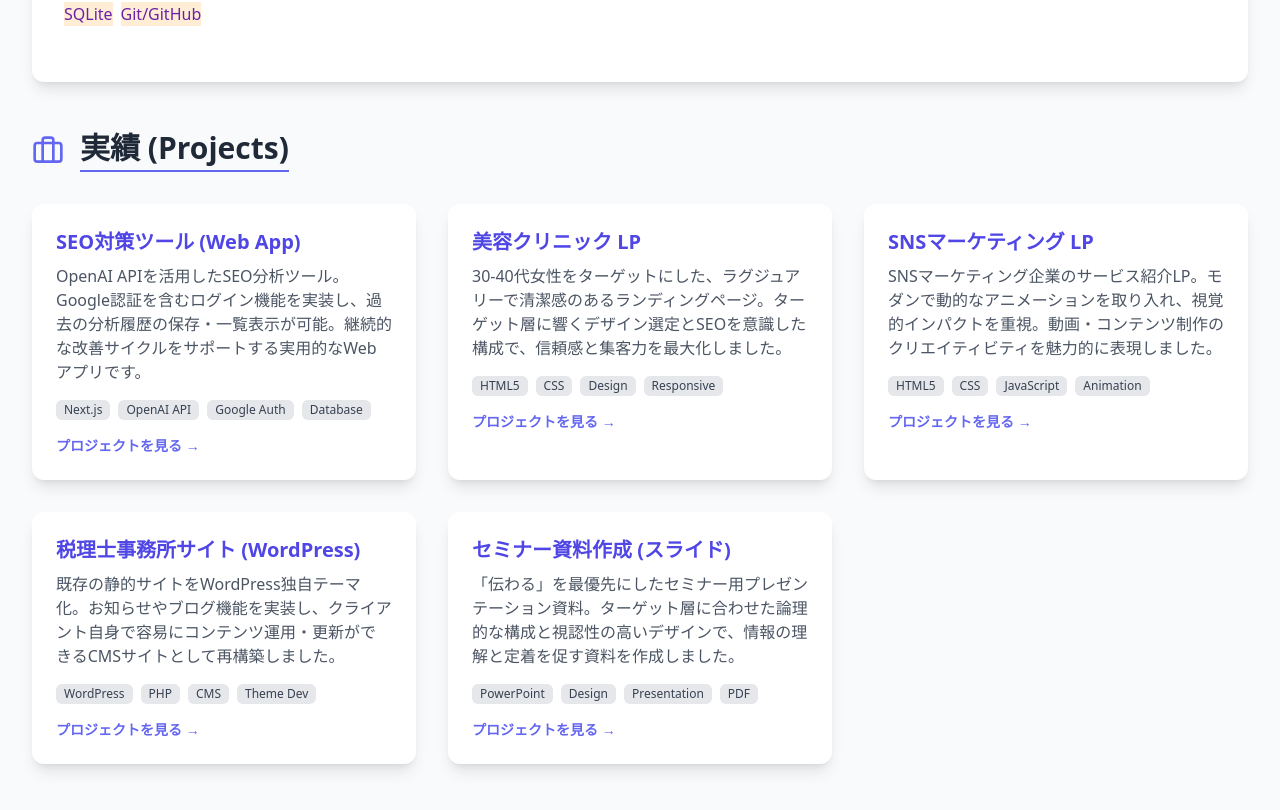
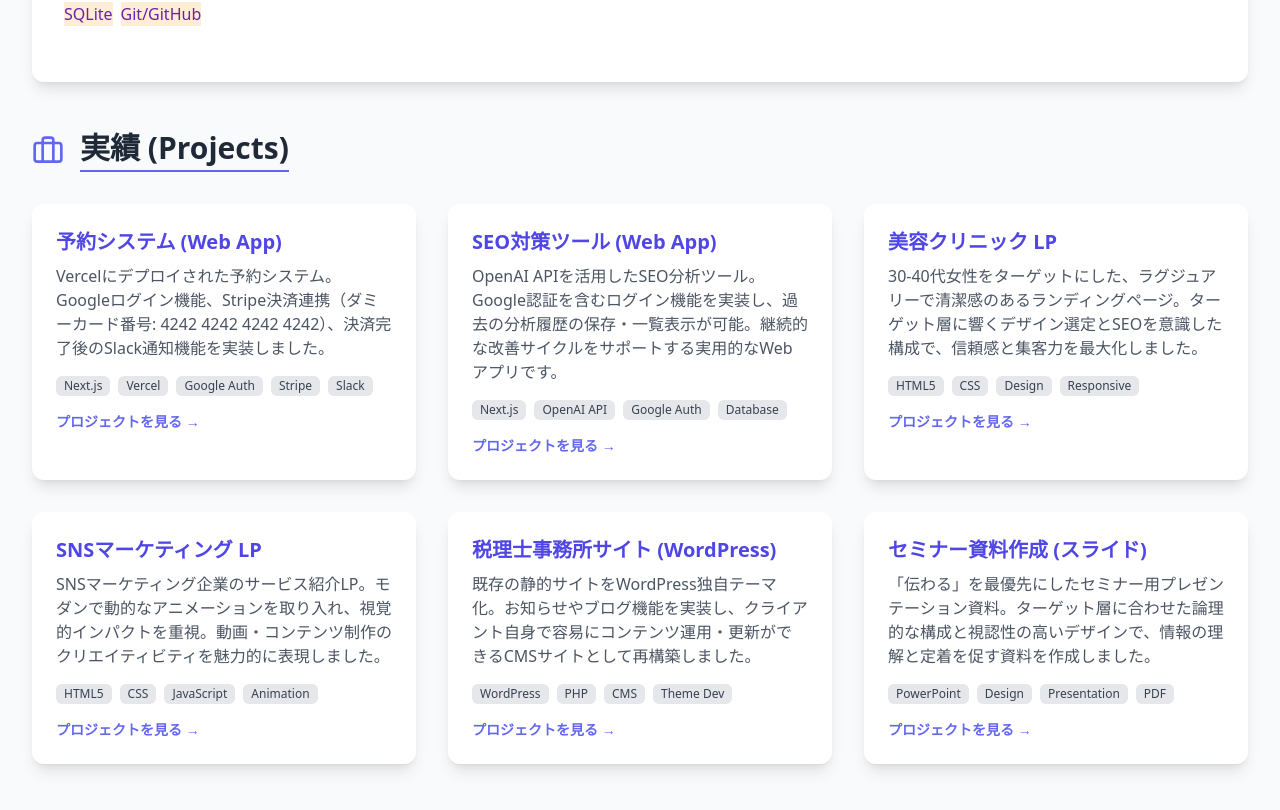
Before and after one commit to sa222conii/my-portfolio, a Next.js app: page / in a window 1280 px wide. Shown: the part 814-1624 px from the top of the page. Built offline with nearby package versions, Linux system fonts and the light colour scheme.

Commit message:
予約機能実績の追加

```diff
--- a/src/app/page.tsx
+++ b/src/app/page.tsx
@@ -7,6 +7,14 @@ import ContactModal from '../components/ContactModal';
 
 // ポートフォリオのダミーデータ
 const projects = [
+  {
+    id: 6,
+    title: "予約システム (Web App)",
+    description: "Vercelにデプロイされた予約システム。Googleログイン機能、Stripe決済連携（ダミーカード番号: 4242 4242 4242 4242）、決済完了後のSlack通知機能を実装しました。",
+    tags: ["Next.js", "Vercel", "Google Auth", "Stripe", "Slack"],
+    link: "https://reservation-system-pink-eta.vercel.app/",
+    image: "",
+  },
   {
     id: 4,
     title: "SEO対策ツール (Web App)",
```
